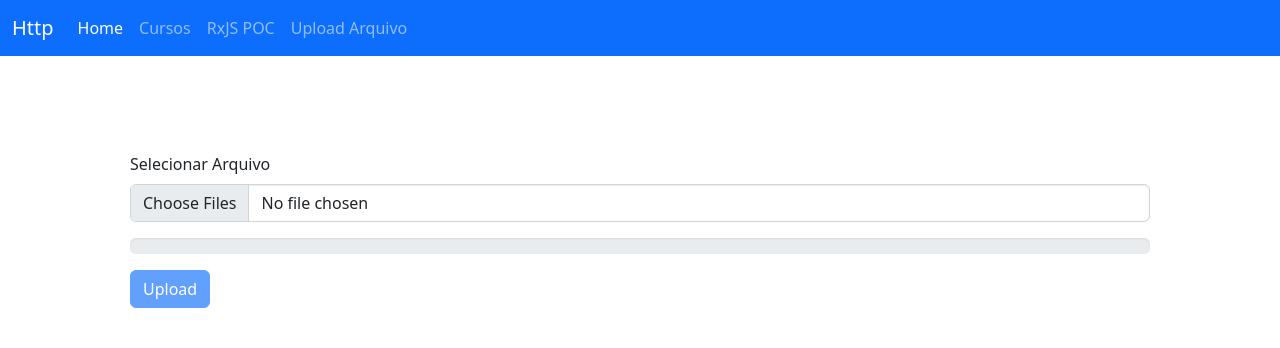
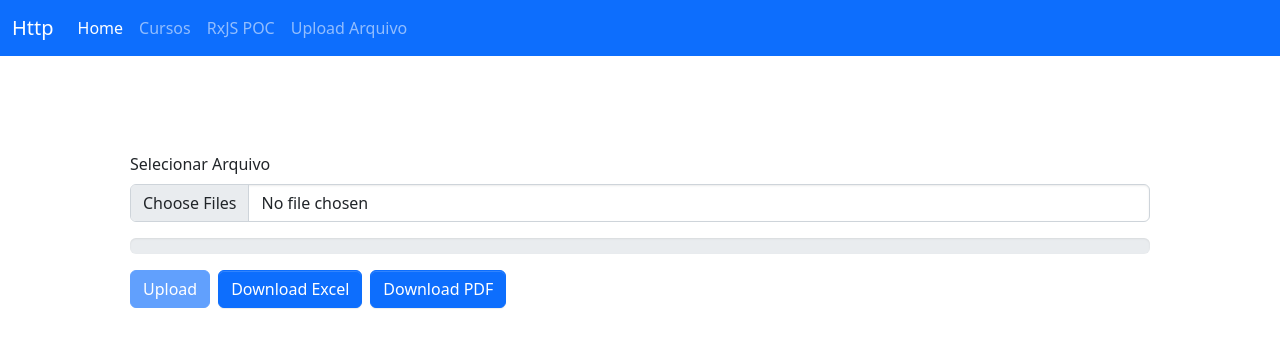
Before and after one commit to GiselleBarbosa/angular-curso-loiane, an Angular app in the folder 09-requests-http/: page /upload in a window 1280 px wide. Shown: the top 348 px of the page. Built offline with nearby package versions, Linux system fonts and the light colour scheme.

Commit message:
feat: download works!

```diff
--- a/09-requests-http/src/app/upload-file/upload-file/upload-file.component.html
+++ b/09-requests-http/src/app/upload-file/upload-file/upload-file.component.html
@@ -5,15 +5,33 @@
   </div>
 
   <div class="progress">
-    <div
-    class="progress-bar"
-    role="progressbar"
-    style="width: 25%;"
-    [style.width]="progress + '%'"
-    >
-  {{progress}}%
+    <div class="progress-bar" role="progressbar" style="width: 25%;" [style.width]="progress + '%'">
+      {{progress}}%
     </div>
   </div>
 
-  <button class="btn btn-primary mt-3" type="button" (click)="onUpload()" [disabled]="!files">Upload</button>
+  <div class="mt-3">
+    <button
+    class="btn btn-primary me-2"
+    type="button"
+    (click)="onUpload()"
+    [disabled]="!files"
+    >Upload
+  </button>
+
+    <button
+    class="btn btn-primary me-2"
+    type="button"
+    (click)="onDownloadExcel()">
+    Download Excel
+  </button>
+
+    <button
+    class="btn btn-primary"
+    type="button"
+    (click)="onDownloadPdf()">
+    Download PDF
+  </button>
+  </div>
+
 </div>
--- a/09-requests-http/src/app/upload-file/upload-file/upload-file.component.ts
+++ b/09-requests-http/src/app/upload-file/upload-file/upload-file.component.ts
@@ -3,7 +3,7 @@ import { Component, OnDestroy, OnInit } from '@angular/core';
 import { environment } from 'src/environments/environment';
 import { Subscription } from 'rxjs';
 import { HttpEvent, HttpEventType } from '@angular/common/http';
-import { uploadProgress, filterResponse } from 'src/app/shared/rxjs-Operators';
+import { uploadProgress, filterResponse } from 'src/app/shared/rxjs-operators';
 
 @Component({
   selector: 'app-upload-file',
@@ -15,7 +15,6 @@ export class UploadFileComponent implements OnInit, OnDestroy {
   files!: Set<File>
   progress = 0;
   inscricao!: Subscription;
-
 
   constructor(private service: UploadFileService) { }
 
@@ -61,10 +60,26 @@ export class UploadFileComponent implements OnInit, OnDestroy {
       //   }
       // });
     }
+  }
 
+  onDownloadExcel() {
+    this.service.download(environment.BASE_URL + '/downloadExcel')
+      .subscribe((res: any) => {
+        this.service.handleFile(res, 'report.xlsx')
+    });
   }
+
+  onDownloadPdf() {
+    this.service.download(environment.BASE_URL + '/downloadPDF')
+    .subscribe((res: any) => {
+      this.service.handleFile(res, 'report.pdf')
+  });
+}
+
   ngOnDestroy() {
     this.inscricao.unsubscribe()
   }
 
+
+
 }
--- a/09-requests-http/src/app/upload-file/upload-file/upload-file.service.ts
+++ b/09-requests-http/src/app/upload-file/upload-file/upload-file.service.ts
@@ -21,4 +21,30 @@ export class UploadFileService {
       reportProgress: true
     });
   }
+
+  download(url: string) {
+    return this.http.get(url, {
+      responseType: 'blob' as 'json',
+      // reportProgress: true
+      // content-length
+    });
+  }
+
+  handleFile(res: any, fileName: string){
+    const file = new Blob([res], {
+      type: res.type
+    });
+
+     const blob = window.URL.createObjectURL(file);
+
+    const link = document.createElement('a');
+    link.href = blob;
+    link.download = fileName;
+
+    link.click();
+
+    window.URL.revokeObjectURL(blob);
+    link.remove();
+
+  }
 }
```
Also changed, not shown: 1 other file (tests, documents, lock files or other folders). Lines whose indentation alone changed are shown as unchanged.
